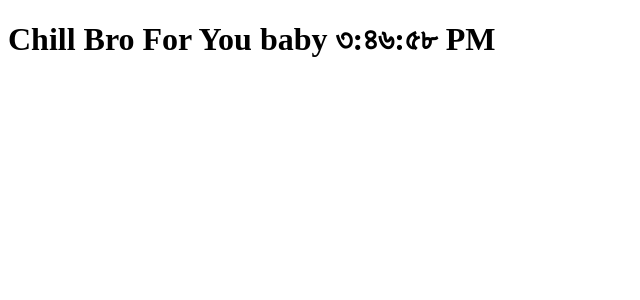
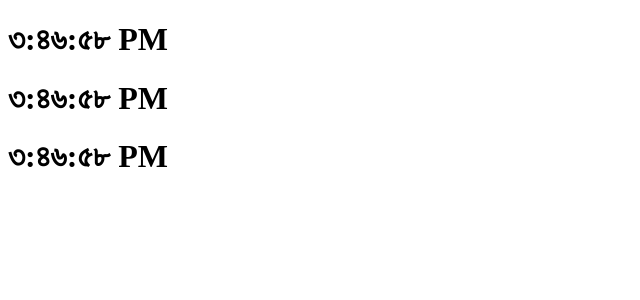
Before and after one commit to SOUROVSARKERTEC12/React, a React (Create React App) app: page / in a window 1280 px wide. Shown: the top 300 px of the page, without its empty margins (0-640 px from the left). Built offline with nearby package versions, Linux system fonts and the light colour scheme.

Commit message:
list of Array.map()

```diff
--- a/src/App.js
+++ b/src/App.js
@@ -1,9 +1,11 @@
-import Clock from './components/Clock';
+import ClockList from './components/ClockList';
 import React from 'react';
 
 function App() {
-    console.log('app render');
-    return <div><Clock /></div>;
+    const quantities = [1, 2, 3];
+    return <div>
+        <ClockList quantities={quantities} />
+    </div>;
 }
 
 export default App;
--- a/src/components/Clock.js
+++ b/src/components/Clock.js
@@ -39,7 +39,7 @@ class Clock extends React.Component {
         return (
             <div>
                 <h1 className='heading'>
-                    <span className='text'> Chill Bro For You baby {date.toLocaleTimeString(locale)}</span>
+                    <span className='text'>{date.toLocaleTimeString(locale)}</span>
                 </h1>
                 {locale === 'bn-BD' ? <Button change={this.handleClick} locale='en-US' enable = {false}/>:
                     <Button change={this.handleClick} locale='bn-BD' show enable/>}
--- /dev/null
+++ b/src/components/ClockList.js
@@ -0,0 +1,11 @@
+import Clock from './Clock';
+import React from 'react';
+
+export default function ClockList({ quantities = [] }) {
+    return (
+        <div>
+            {quantities.map(() =>
+                (<Clock key ={Math.random()}/>))}
+        </div>
+    );
+}
```
